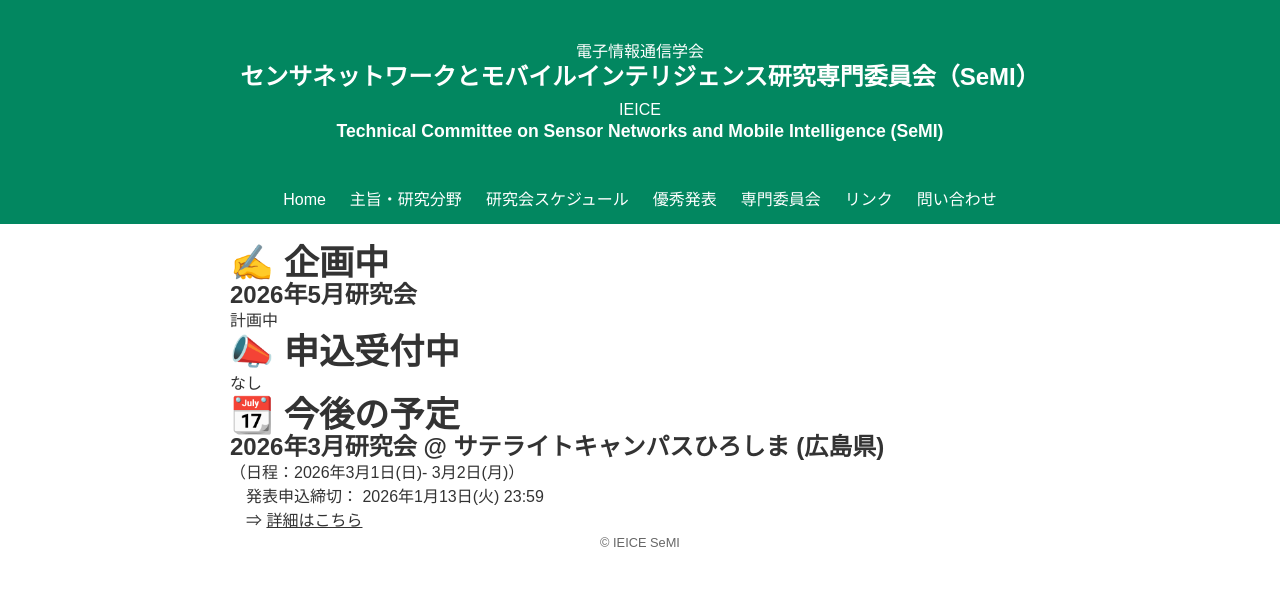
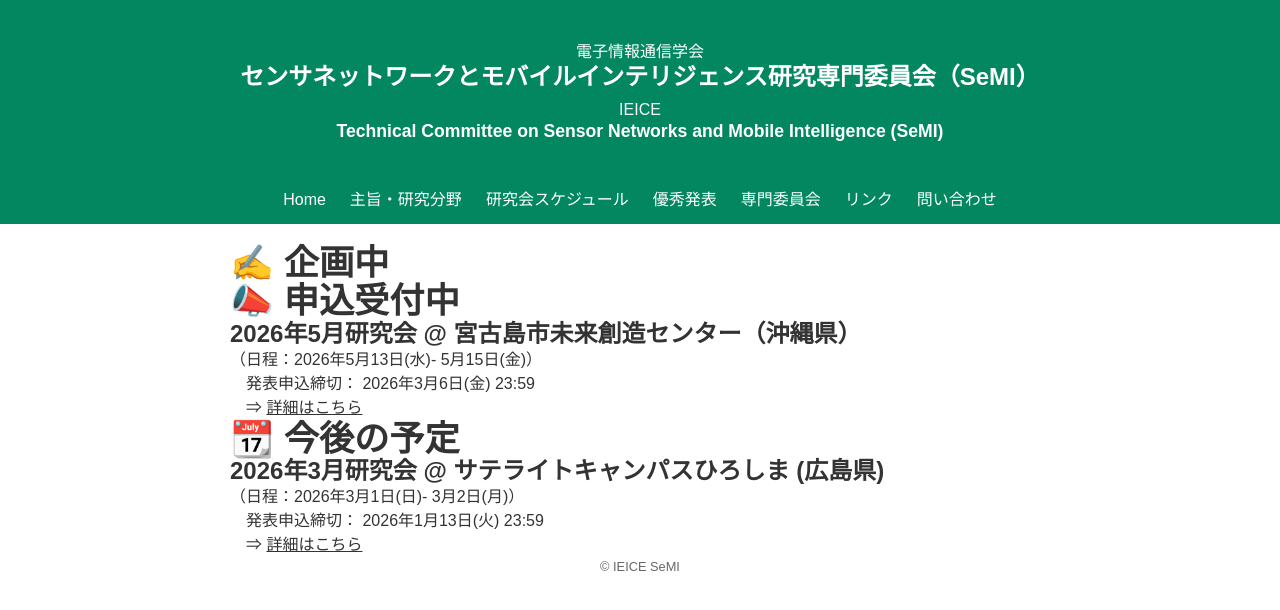
Before and after one commit to IEICE-SeMI/ieice-semi.github.io, a Jekyll site: the page built from docs/_posts/2000-01-01-announce.md, in a window 1280 px wide. Shown: the top 610 px of the page. Built offline with Jekyll 4.4.1, drawn with Linux system fonts in a browser that asks for light colours.

```diff
--- a/docs/_posts/2000-01-01-announce.md
+++ b/docs/_posts/2000-01-01-announce.md
@@ -6,12 +6,13 @@ categories: announce
 
 # ✍️ 企画中
 
-## 2026年5月研究会
-計画中
-
 # 📣 申込受付中
 
-なし
+## 2026年5月研究会 @ 宮古島市未来創造センター（沖縄県）
+（日程：2026年5月13日(水)- 5月15日(金)）
+　発表申込締切： 2026年3月6日(金) 23:59
+　⇒ [詳細はこちら](./posts/202605/)
+
 
 # 📆 今後の予定
 
```
Also changed, not shown: docs/_posts/2026-05-13-conf.md (added, +75 -0 lines).
